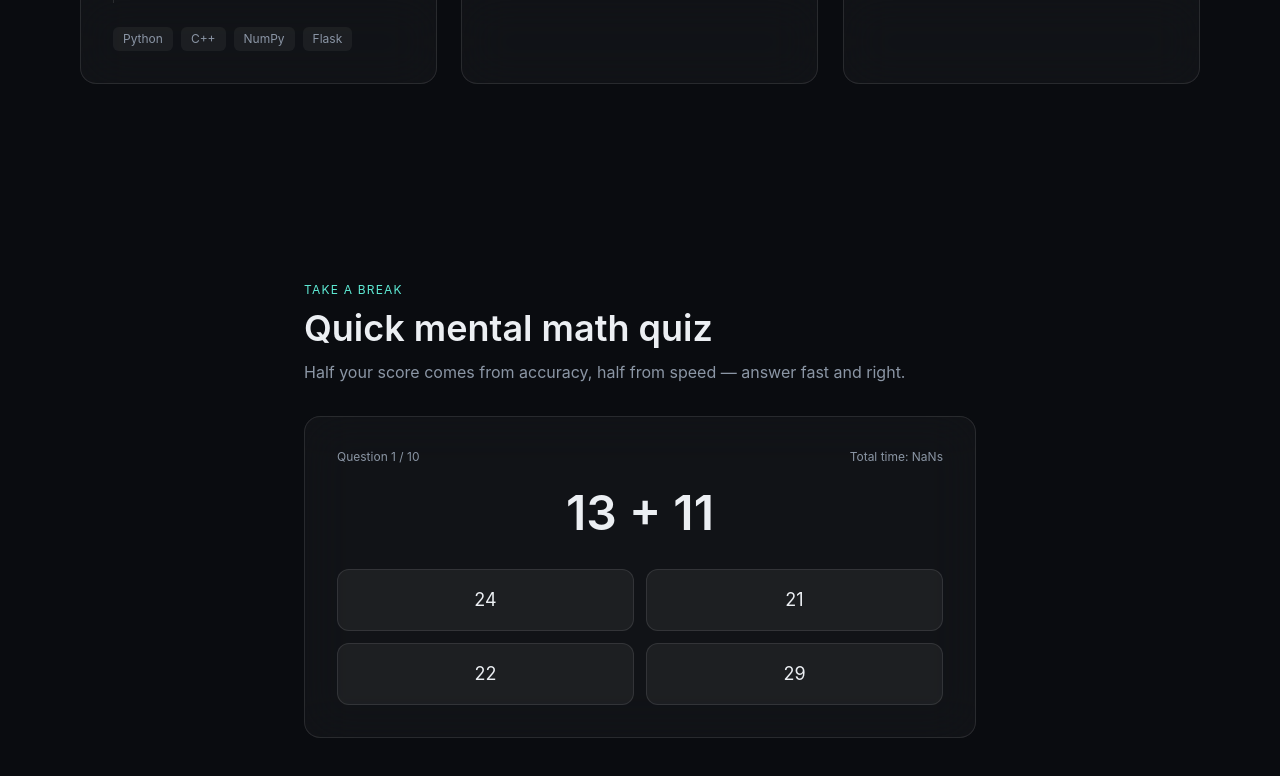
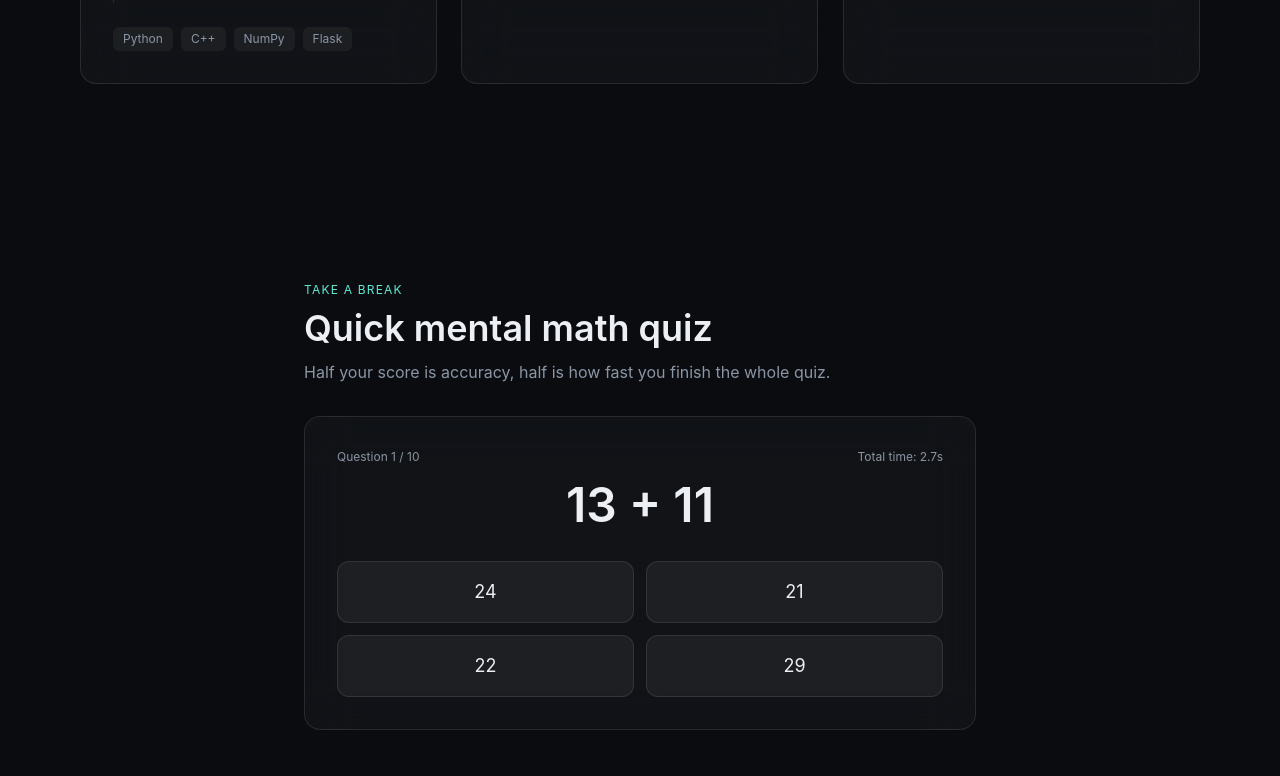
Before and after one commit to NonTecyUser/my_portfolio_website, a Next.js app: page / in a window 1280 px wide. Both pictures are taken after a click on the button "Start quiz". Shown: the part 1588-2364 px from the top of the page. Built offline with nearby package versions, Linux system fonts and the light colour scheme.

Commit message:
updated for time and result display

```diff
--- a/components/sections/Playground.jsx
+++ b/components/sections/Playground.jsx
@@ -1,12 +1,14 @@
 'use client';
 
-import { useState, useCallback, useEffect } from 'react';
+import { useState, useCallback, useEffect, useRef } from 'react';
 import { motion, AnimatePresence } from 'framer-motion';
-import { RefreshCw, Brain } from 'lucide-react';
+import { RefreshCw, Brain, Pause } from 'lucide-react';
 import QuizSettings from '@/components/ui/QuizSettings';
 import QuizTimer from '@/components/ui/QuizTimer';
+import Leaderboard from '@/components/ui/Leaderboard';
 
 const OPERATORS = ['+', '-', '×'];
+const IDLE_LIMIT_MS = 60000; // 1 minute
 
 function generateQuestion() {
   const op = OPERATORS[Math.floor(Math.random() * OPERATORS.length)];
@@ -40,72 +42,142 @@ function generateQuestion() {
   };
 }
 
-// 50% accuracy + 50% speed, per question (max 1.0):
-//  - correct answer -> +0.5
-//  - answered within 8s  -> +0.5 (100% of speed half)
-//  - answered within 15s -> +0.35 (70% of speed half)
-//  - slower              -> +0.25 (50% of speed half)
-function scoreQuestion(isCorrect, elapsedSeconds) {
-  const accuracyPoints = isCorrect ? 0.5 : 0;
-  let speedPoints;
-  if (elapsedSeconds <= 8) speedPoints = 0.5;
-  else if (elapsedSeconds <= 15) speedPoints = 0.35;
-  else speedPoints = 0.25;
-
-  return accuracyPoints + speedPoints;
+// Speed bonus applied to EVERY correct answer, based on total quiz time.
+// Thresholds scale with question count (8s / 12s are calibrated for 10 questions).
+function getTimeBonus(totalSeconds, questionCount) {
+  const fast = questionCount * 0.8; // e.g. 8s for 10 questions
+  const ok = questionCount * 1.2; // e.g. 12s for 10 questions
+  if (totalSeconds <= fast) return 0.5;
+  if (totalSeconds <= ok) return 0.35;
+  return 0.25;
 }
 
 export default function Playground() {
-  const [phase, setPhase] = useState('settings'); // 'settings' | 'playing' | 'finished'
+  const [phase, setPhase] = useState('settings'); // settings | playing | paused | finished
   const [questionCount, setQuestionCount] = useState(10);
 
   const [question, setQuestion] = useState(null);
   const [round, setRound] = useState(1);
-  const [totalScore, setTotalScore] = useState(0); // sum of per-question points (0..questionCount)
   const [correctCount, setCorrectCount] = useState(0);
   const [selected, setSelected] = useState(null);
-  const [startTime, setStartTime] = useState(null);
+
+  const [pausedMs, setPausedMs] = useState(0);
+  const [result, setResult] = useState(null); // { percentage, totalSeconds, timeBonus }
+  const [previousBest, setPreviousBest] = useState(null); // record that existed BEFORE this run
+  const [isNewRecord, setIsNewRecord] = useState(false);
+  const [nameInput, setNameInput] = useState('');
+  const [nameSaved, setNameSaved] = useState(false);
+
+  const quizStartRef = useRef(null);
+  const lastActivityRef = useRef(null);
+  const pauseStartRef = useRef(null);
+
+  // Idle watcher — pauses the quiz after IDLE_LIMIT_MS of no interaction.
+  useEffect(() => {
+    if (phase !== 'playing') return;
+    const interval = setInterval(() => {
+      if (Date.now() - lastActivityRef.current > IDLE_LIMIT_MS) {
+        pauseStartRef.current = Date.now();
+        setPhase('paused');
+      }
+    }, 1000);
+    return () => clearInterval(interval);
+  }, [phase]);
+
+  function loadBest(count) {
+    const key = `mathquiz-best-${count}`;
+    try {
+      const raw = localStorage.getItem(key);
+      return raw ? JSON.parse(raw) : null;
+    } catch {
+      return null;
+    }
+  }
 
   function startQuiz() {
     setQuestion(generateQuestion());
     setRound(1);
-    setTotalScore(0);
     setCorrectCount(0);
     setSelected(null);
-    setStartTime(Date.now());
+    setPausedMs(0);
+    setResult(null);
+    setIsNewRecord(false);
+    setNameSaved(false);
+    setNameInput('');
+    setPreviousBest(loadBest(questionCount));
+    quizStartRef.current = Date.now();
+    lastActivityRef.current = Date.now();
     setPhase('playing');
   }
+
+  function resumeQuiz() {
+    setPausedMs((p) => p + (Date.now() - pauseStartRef.current));
+    lastActivityRef.current = Date.now();
+    setPhase('playing');
+  }
+
+  const finishQuiz = useCallback(
+    (finalCorrectCount) => {
+      const totalSeconds = (Date.now() - quizStartRef.current - pausedMs) / 1000;
+      const timeBonus = getTimeBonus(totalSeconds, questionCount);
+      const finalScore = finalCorrectCount * (0.5 + timeBonus);
+      const percentage = Math.round((finalScore / questionCount) * 100);
+
+      setResult({ percentage, totalSeconds, timeBonus });
+
+      const best = loadBest(questionCount);
+      setPreviousBest(best);
+      setIsNewRecord(!best || percentage > best.percentage);
+      setPhase('finished');
+    },
+    [pausedMs, questionCount]
+  );
 
   const handleAnswer = useCallback(
     (option) => {
       if (selected !== null) return;
+      lastActivityRef.current = Date.now();
       setSelected(option);
 
-      const elapsed = (Date.now() - startTime) / 1000;
       const isCorrect = option === question.answer;
-      if (isCorrect) setCorrectCount((c) => c + 1);
-      setTotalScore((s) => s + scoreQuestion(isCorrect, elapsed));
+      const nextCorrect = isCorrect ? correctCount + 1 : correctCount;
+      if (isCorrect) setCorrectCount(nextCorrect);
 
       setTimeout(() => {
         if (round >= questionCount) {
-          setPhase('finished');
+          finishQuiz(nextCorrect);
         } else {
           setRound((r) => r + 1);
           setQuestion(generateQuestion());
           setSelected(null);
-          setStartTime(Date.now());
         }
-      }, 600);
+      }, 500);
     },
-    [selected, question, round, questionCount, startTime]
+    [selected, question, round, questionCount, correctCount, finishQuiz]
   );
+
+  function saveRecord() {
+    if (!nameInput.trim() || !result) return;
+    const key = `mathquiz-best-${questionCount}`;
+    const newRecord = { name: nameInput.trim(), percentage: result.percentage };
+    try {
+      localStorage.setItem(key, JSON.stringify(newRecord));
+    } catch {
+      /* ignore storage errors */
+    }
+    setNameSaved(true);
+  }
 
   function restart() {
     setPhase('settings');
     setQuestion(null);
   }
 
-  const percentage = phase === 'finished' ? Math.round((totalScore / questionCount) * 100) : 0;
+  // Record shown in the leaderboard panel: the freshly-saved one if the
+  // player just set a new record, otherwise whatever was on record before.
+  const displayedRecord = nameSaved
+    ? { name: nameInput.trim(), percentage: result.percentage }
+    : previousBest;
 
   return (
     <section id="playground" className="bg-base px-6 py-24 md:px-12 lg:px-20">
@@ -117,10 +189,25 @@ export default function Playground() {
           Quick mental math quiz
         </h2>
         <p className="mt-3 text-text-muted">
-          Half your score comes from accuracy, half from speed — answer fast and right.
+          Half your score is accuracy, half is how fast you finish the whole quiz.
         </p>
 
         <div className="mt-8 rounded-2xl border border-white/10 bg-white/[0.03] p-8 backdrop-blur-xl">
+          {/* Persistent timer header — stays mounted across question changes
+              so it never visibly resets, only the question card animates. */}
+          {(phase === 'playing' || phase === 'paused') && (
+            <div className="mb-4 flex items-center justify-between">
+              <span className="font-mono text-xs text-text-muted">
+                Question {Math.min(round, questionCount)} / {questionCount}
+              </span>
+              <QuizTimer
+                startTime={quizStartRef.current}
+                pausedMs={pausedMs}
+                frozen={phase === 'paused'}
+              />
+            </div>
+          )}
+
           <AnimatePresence mode="wait">
             {phase === 'settings' && (
               <motion.div
@@ -146,12 +233,7 @@ export default function Playground() {
                 exit={{ opacity: 0, y: -12 }}
                 transition={{ duration: 0.25 }}
               >
-                <div className="flex items-center justify-between font-mono text-xs text-text-muted">
-                  <span>Question {round} / {questionCount}</span>
-                  <QuizTimer startTime={startTime} frozen={selected !== null} />
-                </div>
-
-                <p className="mt-6 text-center font-display text-4xl font-semibold text-text-primary sm:text-5xl">
+                <p className="text-center font-display text-4xl font-semibold text-text-primary sm:text-5xl">
                   {question.text}
                 </p>
 
@@ -186,35 +268,94 @@ export default function Playground() {
               </motion.div>
             )}
 
-            {phase === 'finished' && (
+            {phase === 'paused' && (
+              <motion.div
+                key="paused"
+                initial={{ opacity: 0 }}
+                animate={{ opacity: 1 }}
+                exit={{ opacity: 0 }}
+                className="flex flex-col items-center py-10 text-center"
+              >
+                <Pause className="text-accent" size={28} />
+                <p className="mt-4 font-display text-xl font-semibold text-text-primary">
+                  Paused — no activity for 1 minute
+                </p>
+                <p className="mt-2 text-sm text-text-muted">
+                  This time won't count toward your score.
+                </p>
+                <button
+                  onClick={resumeQuiz}
+                  className="mt-6 inline-flex items-center gap-2 rounded-full bg-accent px-6 py-2.5 font-medium text-base-deep transition-shadow hover:shadow-lg hover:shadow-accent/30"
+                >
+                  Resume
+                </button>
+              </motion.div>
+            )}
+
+            {phase === 'finished' && result && (
               <motion.div
                 key="result"
                 initial={{ opacity: 0, scale: 0.96 }}
                 animate={{ opacity: 1, scale: 1 }}
                 transition={{ duration: 0.3 }}
-                className="text-center"
+                className="grid gap-6 sm:grid-cols-[1fr_180px]"
               >
-                <Brain className="mx-auto text-accent" size={32} />
+                <div className="text-center sm:text-left">
+                  <Brain className="mx-auto text-accent sm:mx-0" size={28} />
                   <p className="mt-4 font-display text-3xl font-semibold text-text-primary">
-                  {percentage}%
+                    {result.percentage}%
                   </p>
                   <p className="mt-2 text-text-muted">
-                  {correctCount} / {questionCount} correct — accuracy and speed combined
+                    {correctCount} / {questionCount} correct · finished in{' '}
+                    {result.totalSeconds.toFixed(1)}s
                   </p>
                   <p className="mt-1 text-sm text-text-muted">
-                  {percentage >= 90
+                    {result.percentage >= 90
                       ? 'Outstanding — fast and accurate.'
-                    : percentage >= 70
+                      : result.percentage >= 70
                       ? 'Solid run — nice work.'
                       : 'Give it another go.'}
                   </p>
+
+                  {isNewRecord && !nameSaved && (
+                    <div className="mt-5 rounded-xl border border-accent/40 bg-accent/5 p-4">
+                      <p className="text-sm font-medium text-accent">
+                        New high score for {questionCount} questions! Enter your name:
+                      </p>
+                      <div className="mt-3 flex flex-col gap-2 sm:flex-row">
+                        <input
+                          type="text"
+                          value={nameInput}
+                          onChange={(e) => setNameInput(e.target.value)}
+                          placeholder="Your name"
+                          maxLength={24}
+                          className="flex-1 rounded-lg border border-white/10 bg-white/5 px-3 py-2 text-sm text-text-primary outline-none focus:border-accent/50"
+                        />
+                        <button
+                          onClick={saveRecord}
+                          disabled={!nameInput.trim()}
+                          className="rounded-lg bg-accent px-4 py-2 text-sm font-medium text-base-deep disabled:opacity-50"
+                        >
+                          Save
+                        </button>
+                      </div>
+                    </div>
+                  )}
+
                   <button
                     onClick={restart}
-                  className="mt-6 inline-flex items-center gap-2 rounded-full bg-accent px-5 py-2.5 font-medium text-base-deep transition-shadow hover:shadow-lg hover:shadow-accent/30"
+                    className="mt-6 inline-flex items-center gap-2 rounded-full border border-white/15 bg-white/5 px-5 py-2.5 font-medium text-text-primary transition-colors hover:bg-white/10"
                   >
                     <RefreshCw size={16} />
                     Try again
                   </button>
+                </div>
+
+                <Leaderboard
+                  questionCount={questionCount}
+                  record={displayedRecord}
+                  isNewRecord={isNewRecord}
+                />
               </motion.div>
             )}
           </AnimatePresence>
--- a/package.json
+++ b/package.json
@@ -8,7 +8,7 @@
     "build": "next build",
     "start": "next start",
     "lint": "eslint",
-    "predeploy": "npm run build",
+    "predeploy": "npm run build && npm run export",
    "deploy": "gh-pages -d out -r https://github.com/NonTecyUser/my_portfolio_website.git"
   },
   "dependencies": {
```
Also changed, not shown: 1 other file (tests, documents, lock files or other folders). Lines whose indentation alone changed are shown as unchanged.
